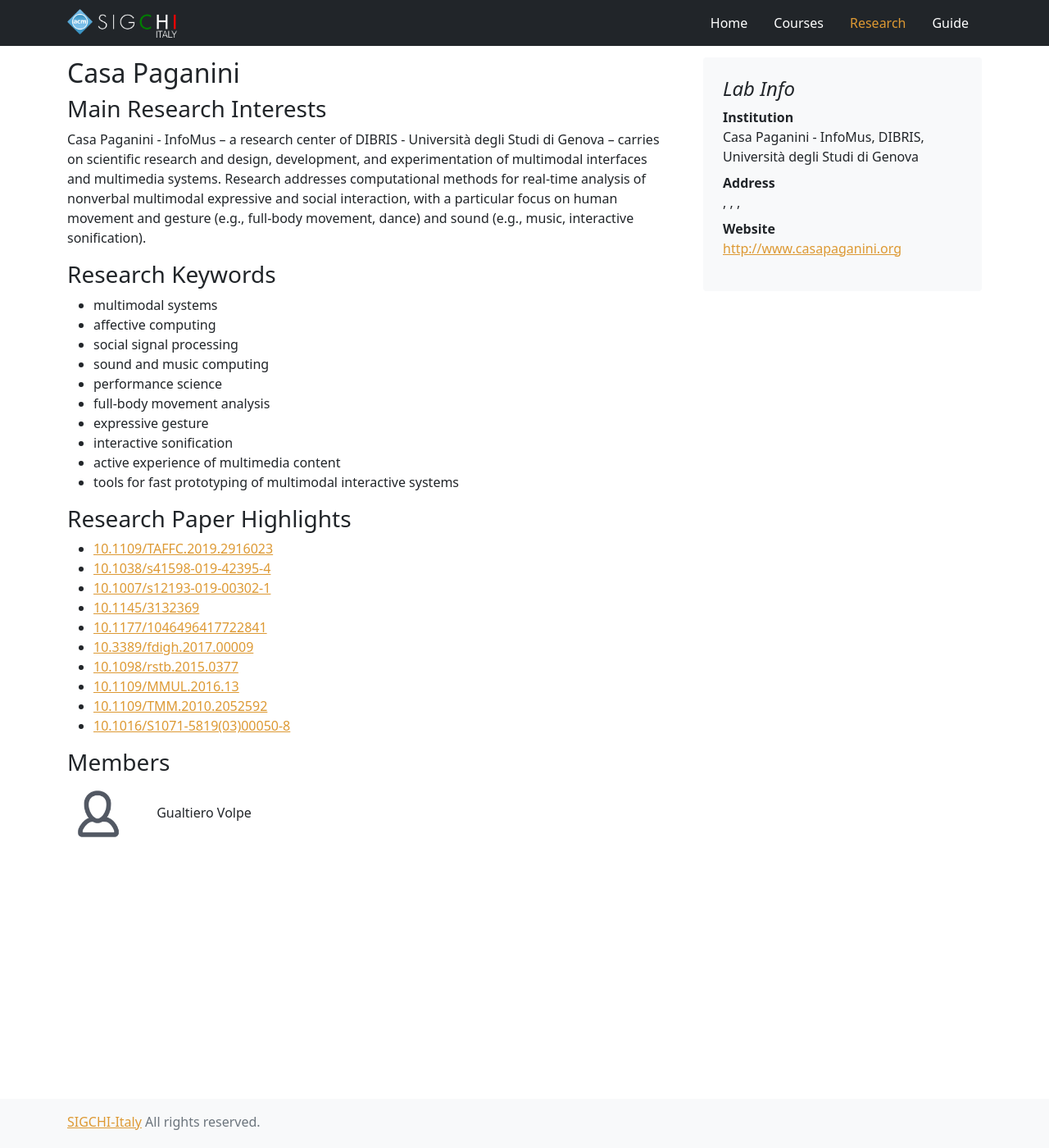
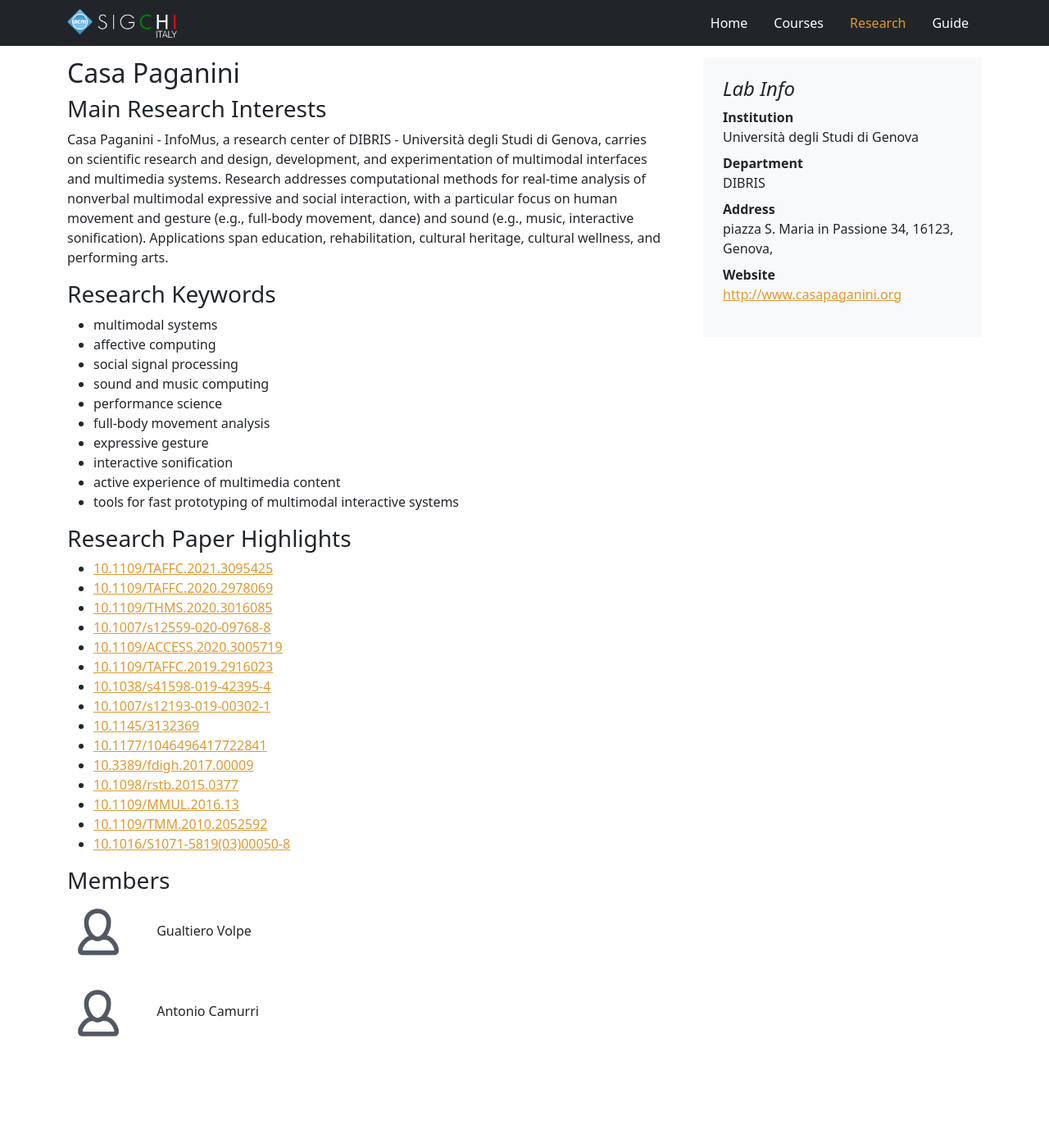
Before and after one commit to sigchi-italy/sigchi-italy, a Jekyll site: the page built from _research_groups/unige-casaPaganini/description.md, in a window 1280 px wide and 1400 px high. Shown: the whole window at 82% size. Built offline with Jekyll 4.4.1, drawn with Linux system fonts in a browser that asks for light colours.

Commit message:
Update description.md (#10)
Aggiornata la descrizione, aggiunte pubblicazioni.

```diff
--- a/_research_groups/unige-casaPaganini/description.md
+++ b/_research_groups/unige-casaPaganini/description.md
@@ -2,14 +2,14 @@
 layout: research
 title: Casa Paganini
 group-name: Casa Paganini
-institution: Casa Paganini - InfoMus, DIBRIS, Università degli Studi di Genova
-department:
+institution: Università degli Studi di Genova
+department: DIBRIS
 address:
-  street-name:
-  street-number:
-  city:
+  street-name: piazza S. Maria in Passione
+  street-number: 34
+  city: Genova
   state:
-  zip:
+  zip: 16123
 website: http://www.casapaganini.org
 members:
  - member:
@@ -18,6 +18,12 @@ members:
     picture: null
     url: null
     email: gualtiero.volpe@unige.it
+ - member:
+    name: Antonio
+    surname: Camurri
+    picture: null
+    url: null
+    email: antonio.camurri@unige.it
 keywords:
  - keyword: multimodal systems
  - keyword: affective computing
@@ -30,6 +36,11 @@ keywords:
  - keyword: active experience of multimedia content
  - keyword: tools for fast prototyping of multimodal interactive systems
 papers:
+ - doi: 10.1109/TAFFC.2021.3095425
+ - doi: 10.1109/TAFFC.2020.2978069
+ - doi: 10.1109/THMS.2020.3016085
+ - doi: 10.1007/s12559-020-09768-8
+ - doi: 10.1109/ACCESS.2020.3005719
  - doi: 10.1109/TAFFC.2019.2916023
  - doi: 10.1038/s41598-019-42395-4
  - doi: 10.1007/s12193-019-00302-1
@@ -44,4 +55,4 @@ papers:
 
 
 ### Main Research Interests
-Casa Paganini - InfoMus –  a research center of DIBRIS - Università degli Studi di Genova – carries on scientific research and design, development, and experimentation of multimodal interfaces and multimedia systems. Research addresses computational methods for real-time analysis of nonverbal multimodal expressive and social interaction, with a particular focus on human movement and gesture (e.g., full-body movement, dance) and sound (e.g., music, interactive sonification).
+Casa Paganini - InfoMus, a research center of DIBRIS - Università degli Studi di Genova, carries on scientific research and design, development, and experimentation of multimodal interfaces and multimedia systems. Research addresses computational methods for real-time analysis of nonverbal multimodal expressive and social interaction, with a particular focus on human movement and gesture (e.g., full-body movement, dance) and sound (e.g., music, interactive sonification). Applications span education, rehabilitation, cultural heritage, cultural wellness, and performing arts.
```
